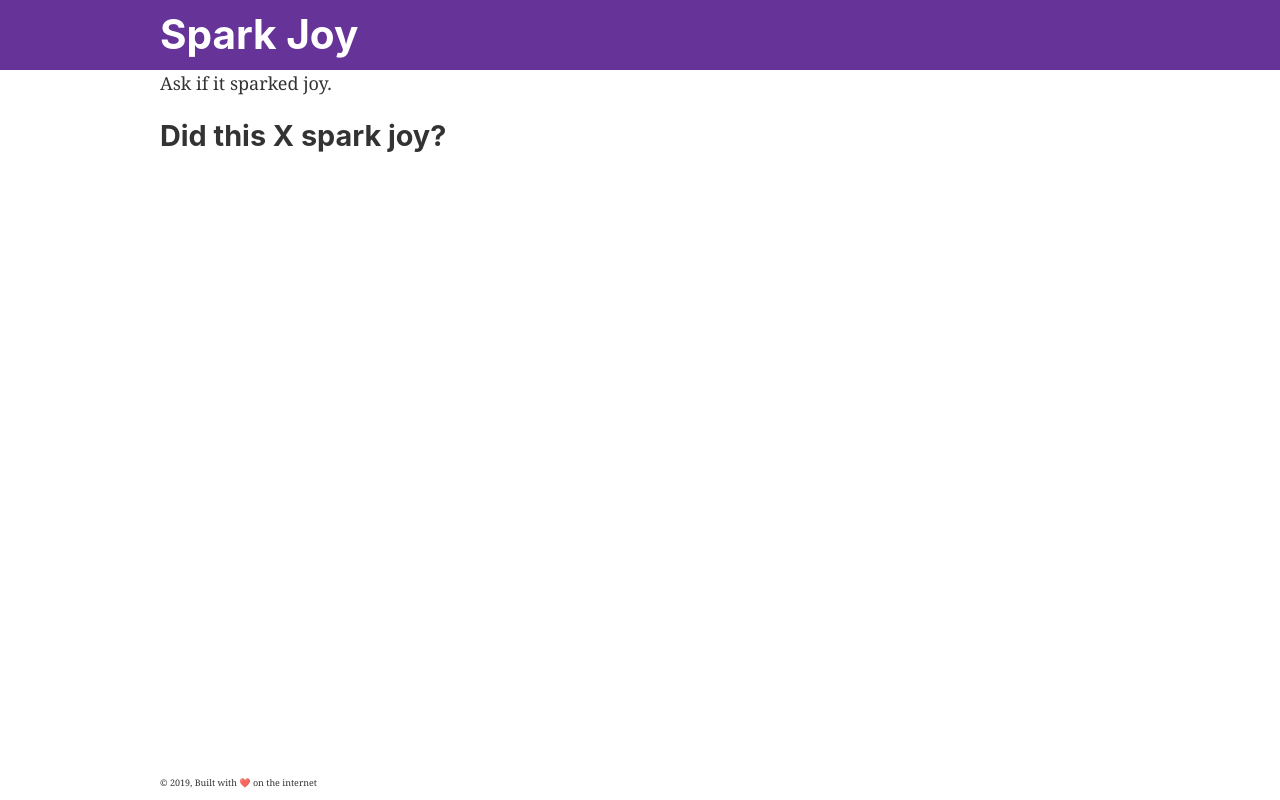
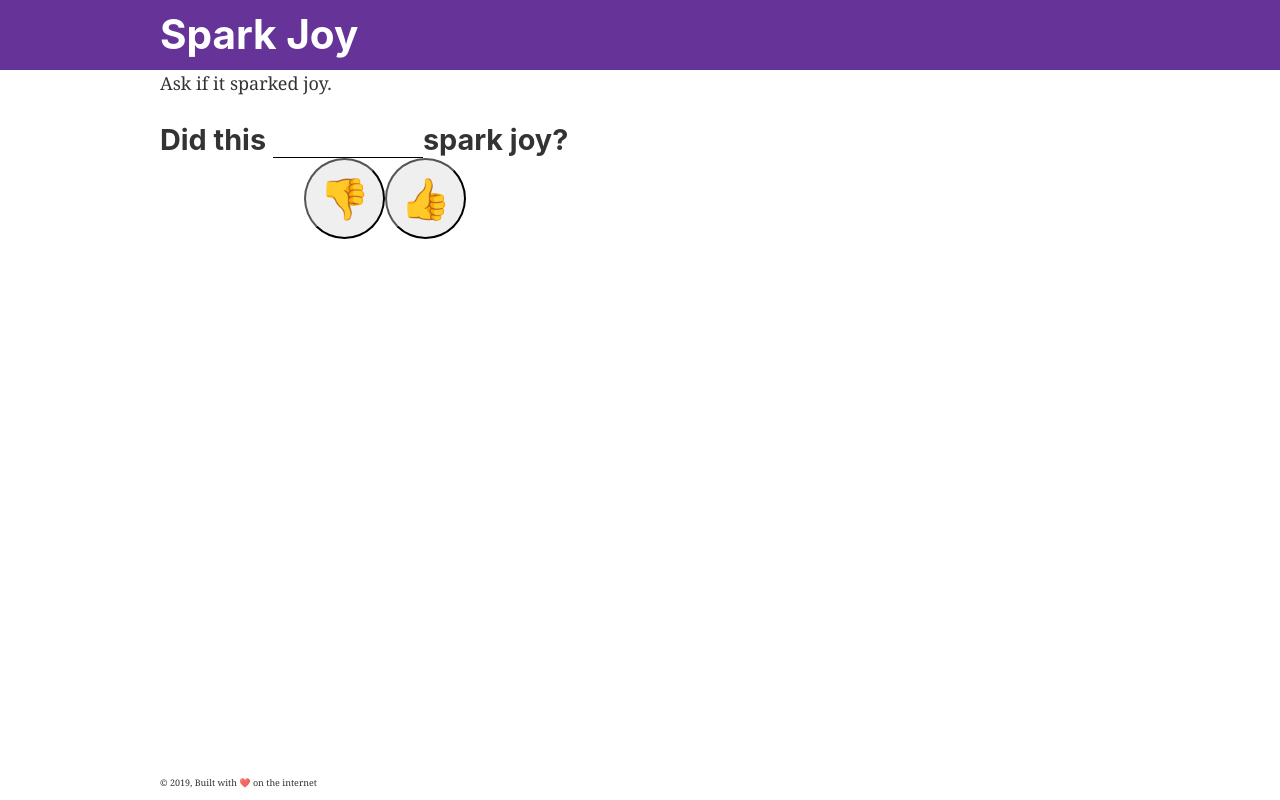
Before and after one commit to Spongenuity/sprkjoy, a Gatsby site in the folder frontend/: page / in a window 1280 px wide. Built offline with nearby package versions, Linux system fonts and the light colour scheme; Gatsby itself is replaced by a stand-in of ours.

Commit message:
Session 2 Complete

```diff
--- a/frontend/src/components/WidgetBuilder.js
+++ b/frontend/src/components/WidgetBuilder.js
@@ -1,12 +1,59 @@
-import React from "react"
+import React, {useState} from "react"
 import styled from "styled-components"
 
-import { Heading } from "./styles"
+import { Heading, Flex, } from "./styles"
+import { palette } from "styled-tools";
+// import Layout from "./layout";
+
+const Input = styled.input`
+border: 0;
+border-bottom: 1px solid black;
+padding: 0 0.5em;
+width: 150px;
+
+&:focus {
+    outline:none;
+}
+`
+
+const RoundButton = styled.button`
+    border-radius: 100%;
+    font-size: ${palette("headings", 0)};
+    line-height: ${palette("headings", 0)};
+    width: 2em;
+    height: 2em;
+    cursor: pointer;
+
+    &:focus {
+        outline:none;
+    }
+`
+
+const Layout = styled.div`
+    width: 450px;
+`
 
 const WidgetBuilder = () => {
-    return <>
-    <Heading h2 >Did this X spark joy?</Heading>
+    const [typeOfJoy, setTypeOfJoy] = useState("")
+    return (
+    <>
+    <Layout>
+        <Heading h2 >
+            Did this {""}
+            <Input
+                type="text"
+                value={typeOfJoy}
+                onChange={event => setTypeOfJoy(event.target.value)}
+            />
+            spark joy?
+        </Heading>
+        <Flex row>
+            <RoundButton>👎</RoundButton>
+            <RoundButton>👍</RoundButton>
+        </Flex>
+    </Layout>
     </>
+    )
 }
 
 export default WidgetBuilder
--- a/frontend/src/components/styles.js
+++ b/frontend/src/components/styles.js
@@ -27,3 +27,9 @@
     line-height: ${props => palette('headings', headingSize(props))};
     margin-bottom:0;
 `
+
+export const Flex = styled.div`
+    display: flex;
+    flex-direction: ${props => (props.column ? "column" : "row")};
+    justify-content: center;
+`
--- a/frontend/src/pages/index.js
+++ b/frontend/src/pages/index.js
@@ -10,7 +10,7 @@
 
 const IndexPage = () => (
   <Layout>
-    <SEO/>
+    <SEO title="Home"/>
     <CentralColumn>
       <p>Ask if it sparked joy.</p>
       <WidgetBuilder />
```
